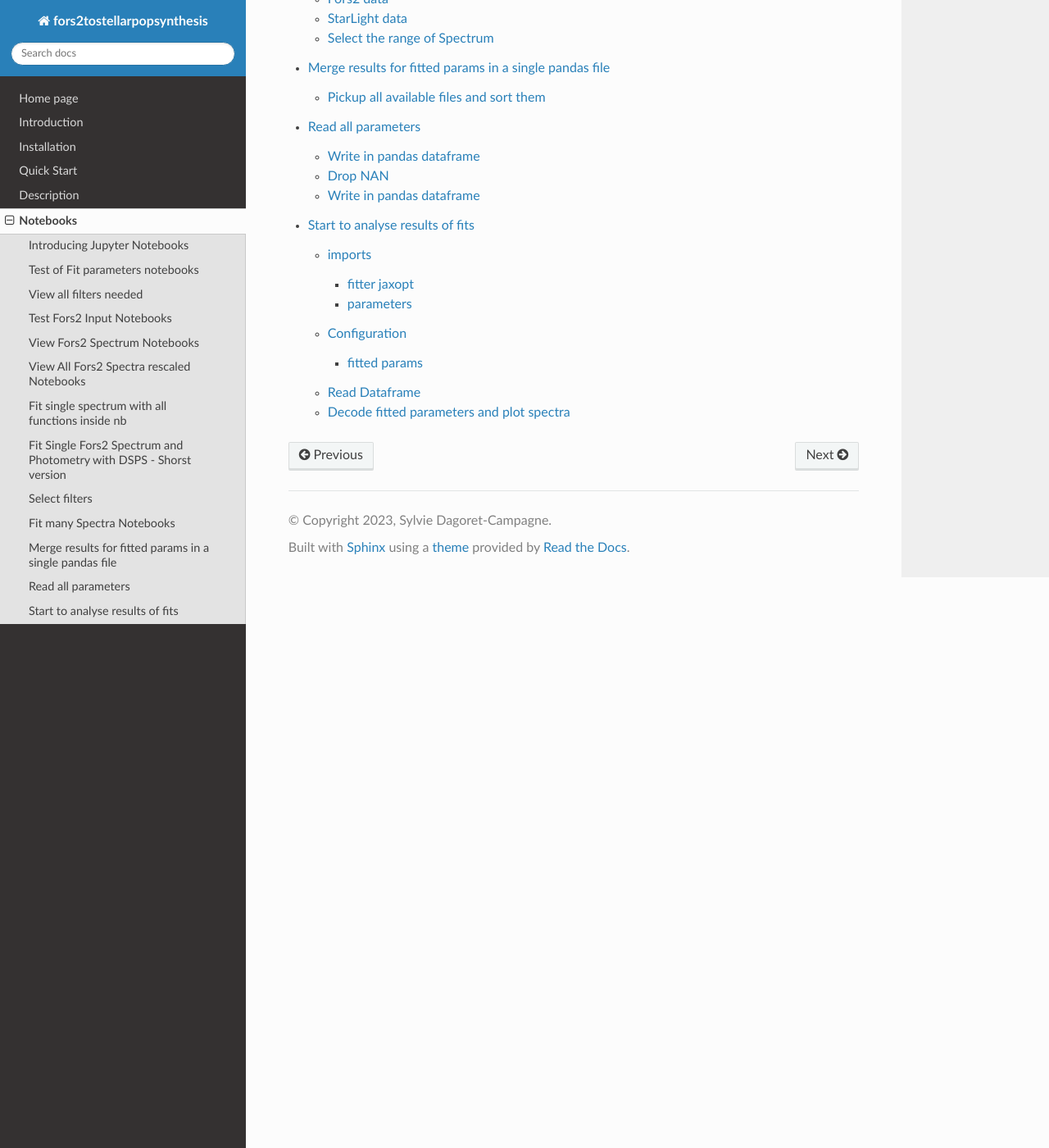
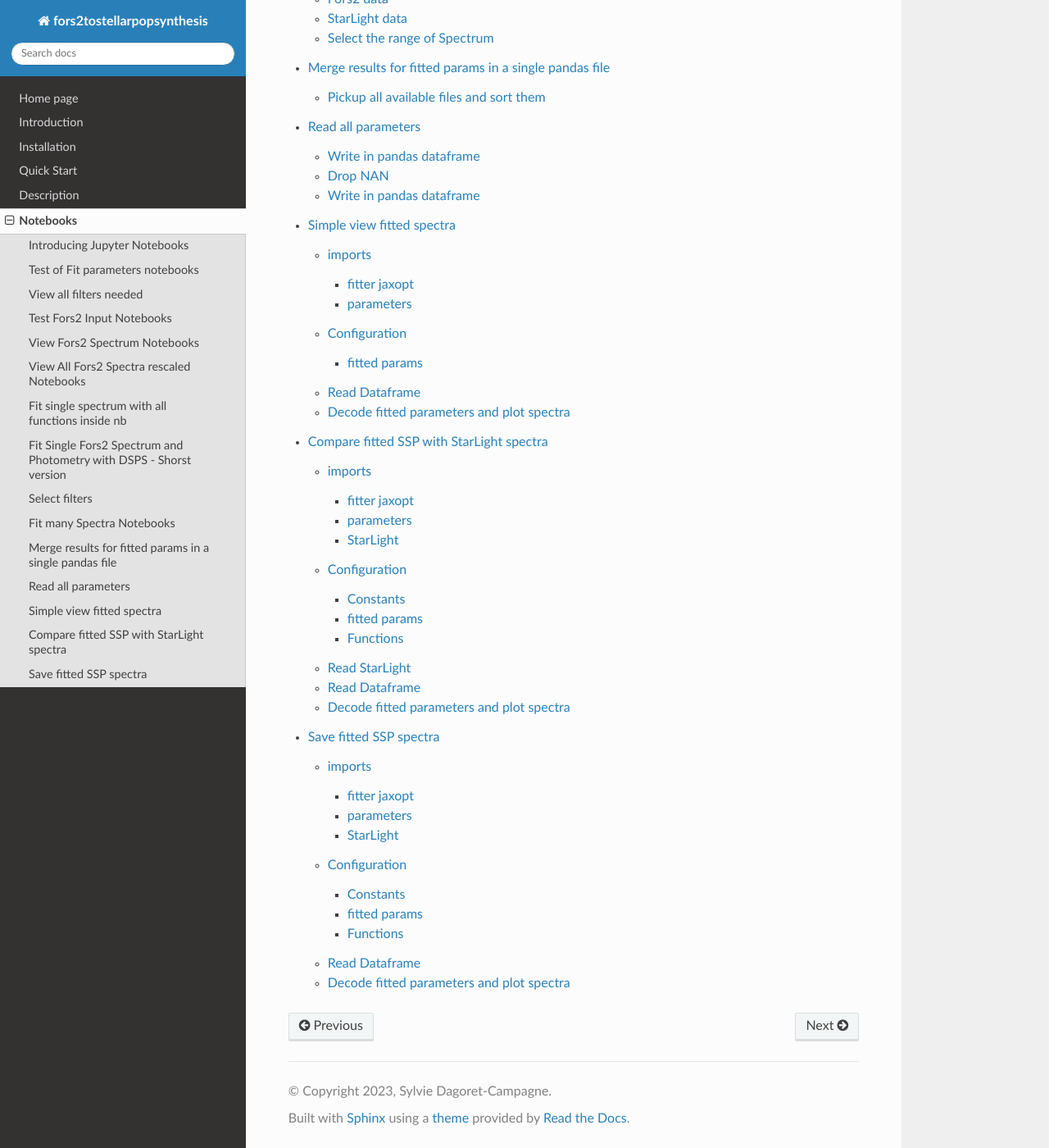
Before and after one commit to sylvielsstfr/Fors2ToStellarPopSynthesis, a Sphinx documentation site: the page built from docs/notebooks.rst, in a window 1280 px wide and 1400 px high, scrolled down 3113 px. Shown: the whole window at 82% size. Built offline with Sphinx 7.4.7 and the Read the Docs theme 2.0.0, drawn with Linux system fonts in a browser that asks for light colours; pages that are not in the unit, such as notebooks, are missing from menus; the version number could not be read and is left out.

Commit message:
save spectra

```diff
--- a/docs/notebooks.rst
+++ b/docs/notebooks.rst
@@ -13,4 +13,6 @@ Notebooks
     Fit single spectrum with all functions inside foors2 lib <notebooks/fitters/FitFors2OneSpecShort>
     Fit many Spectra Notebooks <notebooks/fitters/FitFors2ManySpecLoop>
     Merge all Fit results into a single dataframe <notebooks/fitters/MergeFitParams>
-    Start to analyse results of fits <notebooks/fitanalysis/ViewFittedSSP>
+    Simple view fitted spectra <notebooks/fitanalysis/ViewFittedSSP>
+    Compare fitted SSP with StarLight spectra <notebooks/fitanalysis/CompareFittedSSPSL>
+    Save fitted SSP spectra <notebooks/fitanalysis/SaveFittedSSP>
```
Also changed, not shown: docs/notebooks/fitanalysis/SaveFittedSSP.ipynb (added), docs/notebooks/intro_notebook.ipynb.
